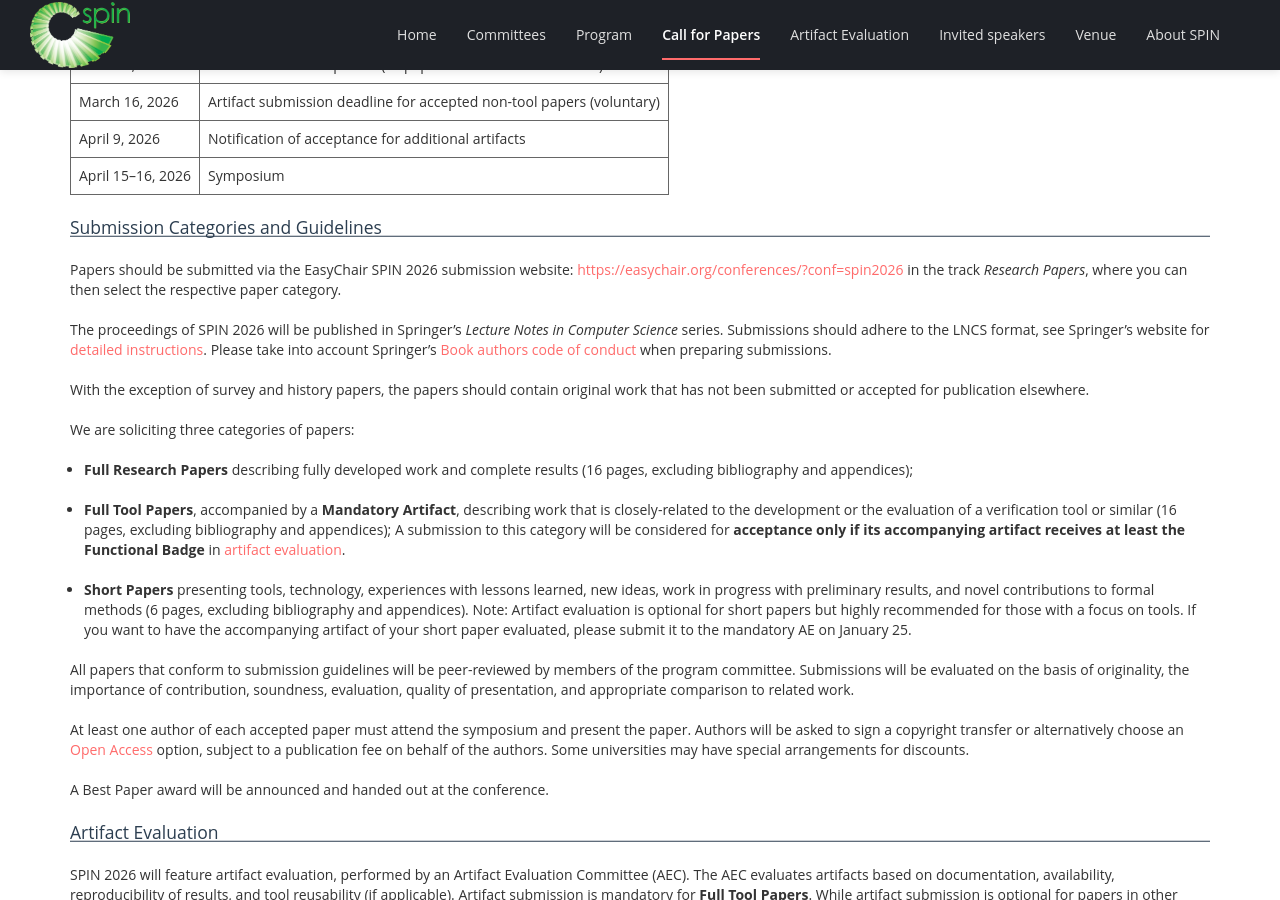
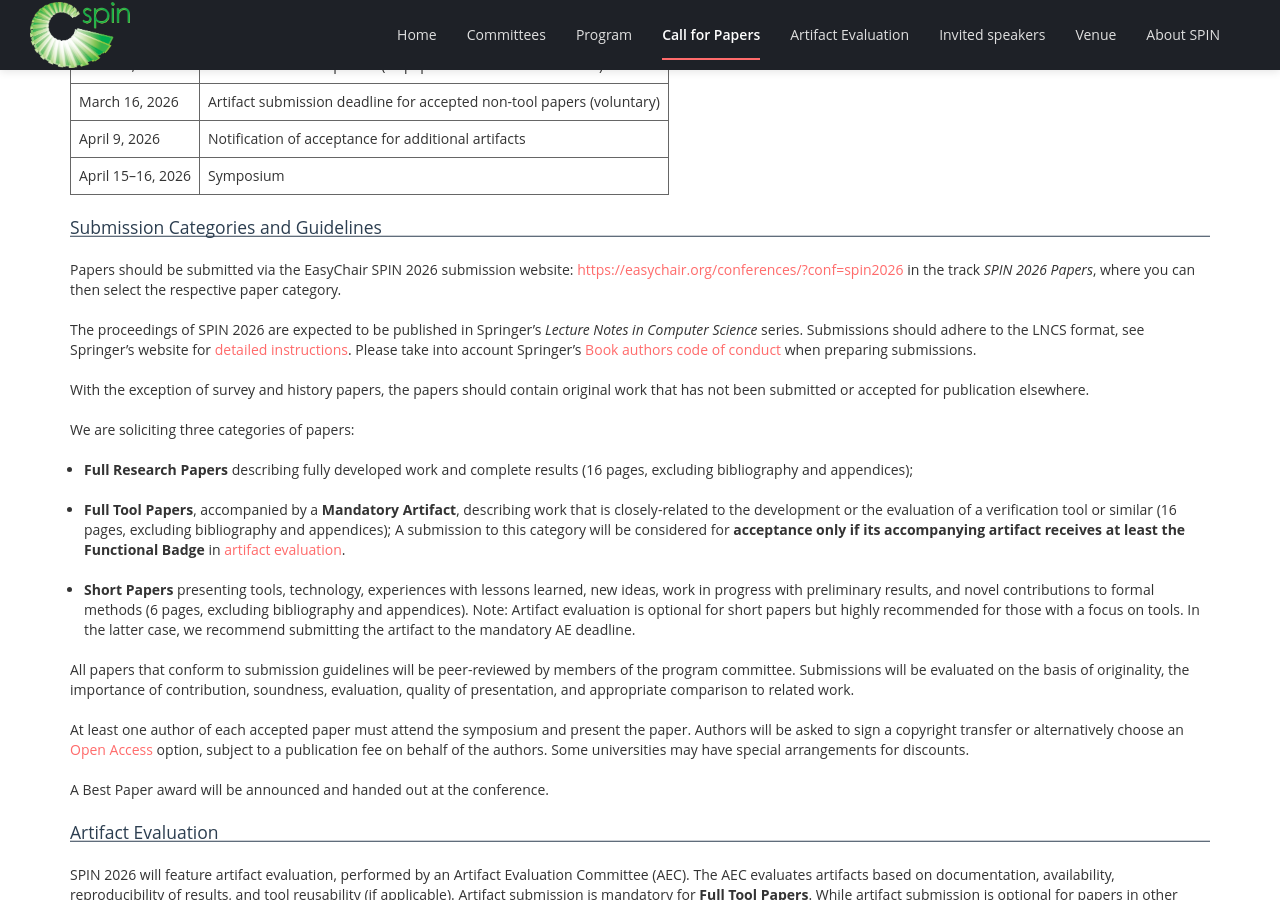
Before and after one commit to SPIN-web/SPIN2026, a Jekyll site: the page built from _pages/call.md, in a window 1280 px wide and 900 px high, scrolled down 1252 px. Built offline with Jekyll 4.4.1, drawn with Linux system fonts in a browser that asks for light colours; nearby versions of some CDN libraries; our own code applies the rules of GitHub Pages for plain Markdown files.

Commit message:
Edited CFP, ARTIFACTS, VENUE

```diff
--- a/_pages/call.md
+++ b/_pages/call.md
@@ -52,9 +52,9 @@ Topics of interest include, but are not limited to:
 
 ## Submission Categories and Guidelines
 
-Papers should be submitted via the EasyChair SPIN 2026 submission website: [https://easychair.org/conferences/?conf=spin2026](https://easychair.org/conferences/?conf=spin2026) in the track *Research Papers*, where you can then select the respective paper category.
+Papers should be submitted via the EasyChair SPIN 2026 submission website: [https://easychair.org/conferences/?conf=spin2026](https://easychair.org/conferences/?conf=spin2026) in the track *SPIN 2026 Papers*, where you can then select the respective paper category.
 
-The proceedings of SPIN 2026 will be published in Springer's *Lecture Notes in Computer Science* series. Submissions should adhere to the LNCS format, see Springer's website for [detailed instructions](https://www.springer.com/gp/computer-science/lncs/conference-proceedings-guidelines). Please take into account Springer's [Book authors code of conduct](https://www.springernature.com/gp/authors/book-authors-code-of-conduct) when preparing submissions.
+The proceedings of SPIN 2026 are expected to be published in Springer's *Lecture Notes in Computer Science* series. Submissions should adhere to the LNCS format, see Springer's website for [detailed instructions](https://www.springer.com/gp/computer-science/lncs/conference-proceedings-guidelines). Please take into account Springer's [Book authors code of conduct](https://www.springernature.com/gp/authors/book-authors-code-of-conduct) when preparing submissions.
 
 With the exception of survey and history papers, the papers should contain original work that has not been submitted or accepted for publication elsewhere.
 
@@ -66,7 +66,7 @@ We are soliciting three categories of papers:
   A submission to this category will be considered for **acceptance only if its accompanying artifact receives at least the Functional Badge**
   in [artifact evaluation](./artifacts.md).
 
-* **Short Papers** presenting tools, technology, experiences with lessons learned, new ideas, work in progress with preliminary results, and novel contributions to formal methods (6 pages, excluding bibliography and appendices). Note: Artifact evaluation is optional for short papers but highly recommended for those with a focus on tools. If you want to have the accompanying artifact of your short paper evaluated, please submit it to the mandatory AE on January 25.
+* **Short Papers** presenting tools, technology, experiences with lessons learned, new ideas, work in progress with preliminary results, and novel contributions to formal methods (6 pages, excluding bibliography and appendices). Note: Artifact evaluation is optional for short papers but highly recommended for those with a focus on tools. In the latter case, we recommend submitting the artifact to the mandatory AE deadline.
 
 All papers that conform to submission guidelines will be peer-reviewed by members of the program committee. Submissions will be evaluated on the basis of originality, the importance of contribution, soundness, evaluation, quality of presentation, and appropriate comparison to related work.
 
```
Also changed, not shown: _pages/artifacts.md (+13 -3 lines), _pages/venue.md (+1 -2 lines).
